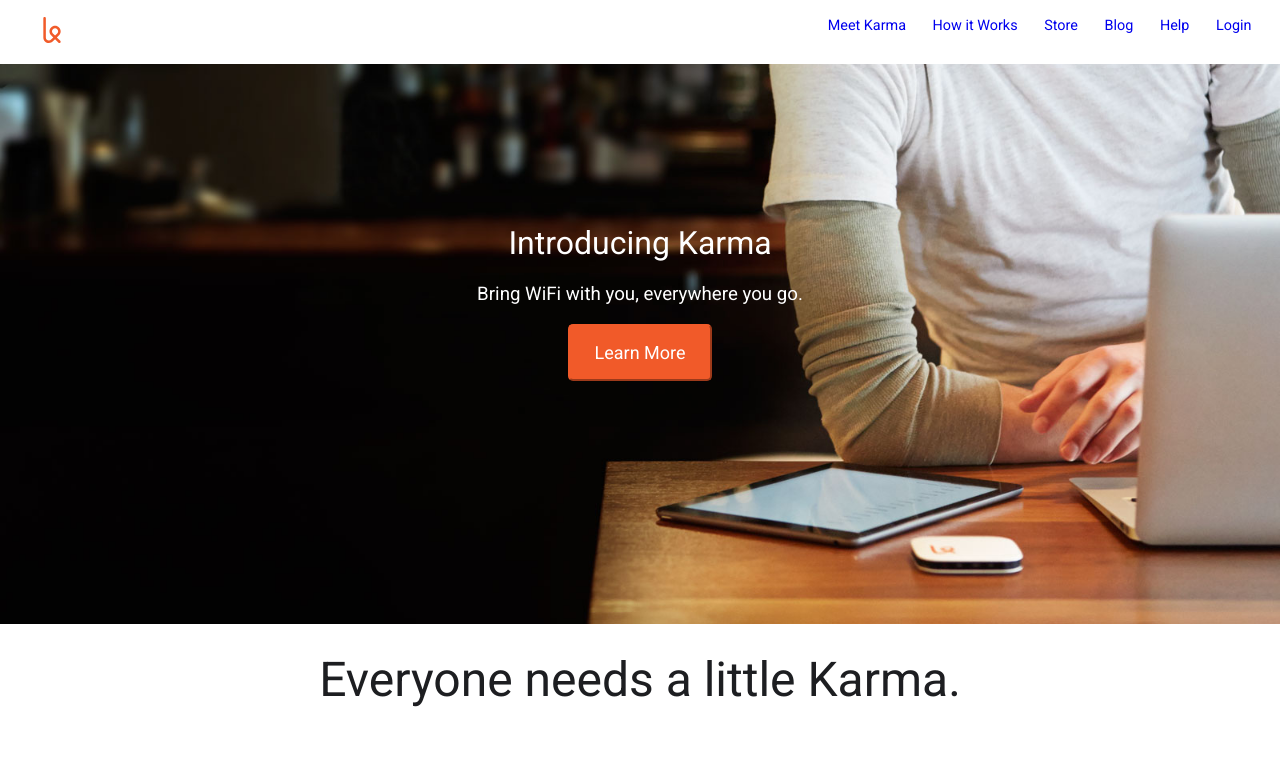
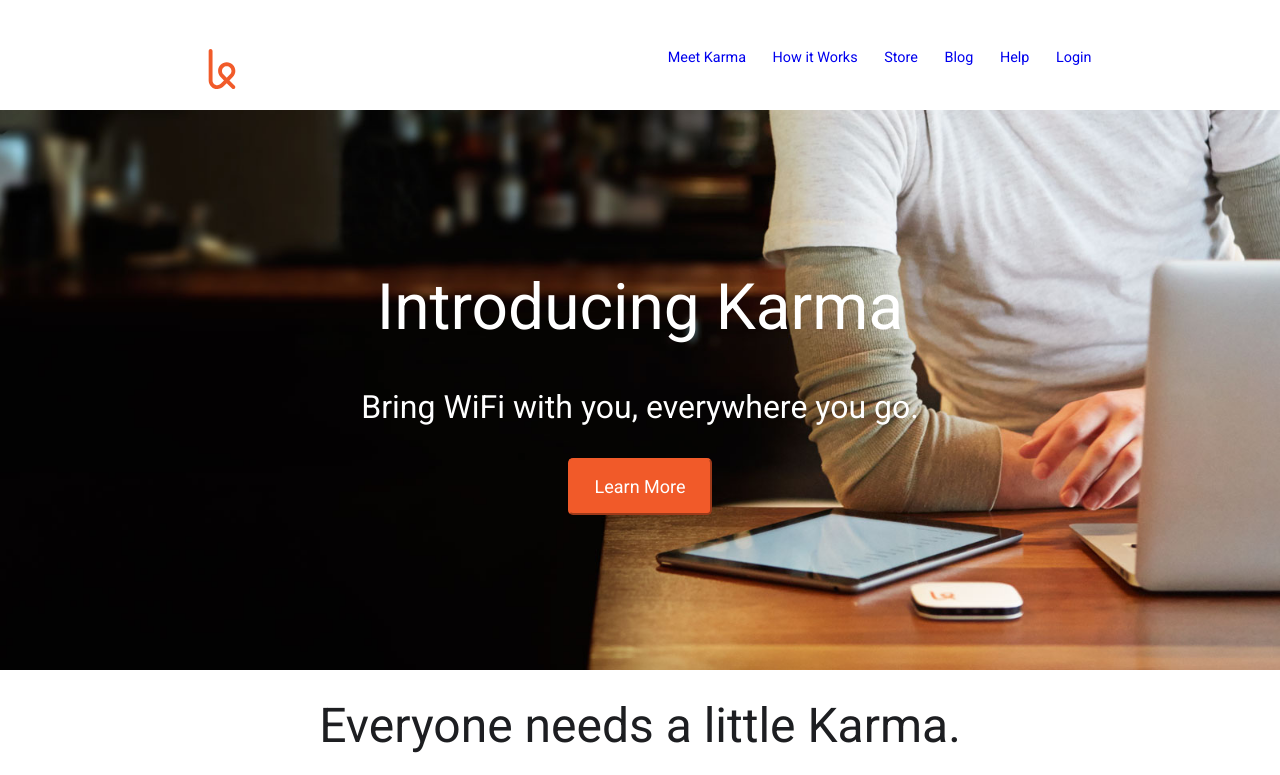
Before and after one commit to sherrytherese/startup-landing-page-clone, a plain HTML site: page index.html in a window 1280 px wide. Shown: the top 775 px of the page. Drawn offline with Linux system fonts and the light colour scheme.

Commit message:
Making some CSS edits

```diff
--- a/css/style.css
+++ b/css/style.css
@@ -26,7 +26,9 @@
  /* a { } is also okay but would apply to all links and not just links within the header */
 .topnav .content {
 	padding: 1em;
-	margin: 0;
+	margin-right: 10rem;
+	margin-left: 10rem;
+	padding-top: 3rem;
 	vertical-align: baseline;
 }
 .topnav .links {
@@ -74,6 +76,10 @@
  }
  .introduction h1 {
  	margin-top: 10rem;
+ 	font-size: 4rem;
+ }
+ .introduction h3{
+ 	font-size: 2rem;
  }
  .introduction h1,
  .introduction h3 {
--- a/index.html
+++ b/index.html
@@ -19,7 +19,7 @@
      			<li><a href="#">Help</a></li>
      			<li><a href="#">Login</a></li>
      		</ul>
-     		<img class = "logo" src="karma-logo copy.svg" alt="Logo" height="26" width="70"></img>
+     		<img class = "logo" src="karma-logo copy.svg" alt="Logo" height="40" width="90"></img>
 		</div>
 	</nav>
 	<section class = "introduction">
```
